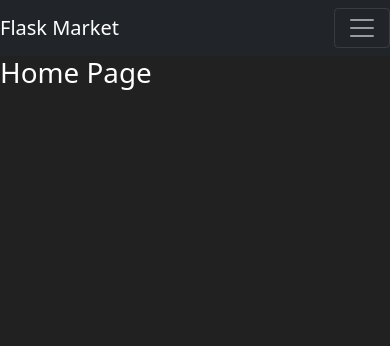
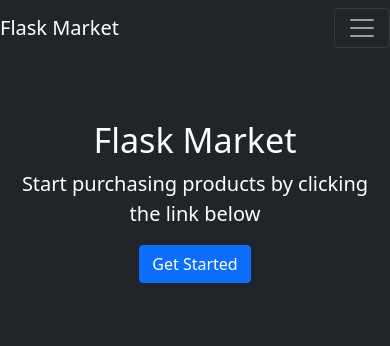
Before and after one commit to EmanuelCAC/FlaskMarket, a Flask app: page / in a window 390 px wide. Shown: the top 346 px of the page. Run offline with Flask 3, Linux system fonts and the light colour scheme.

Commit message:
added logout and customizations

```diff
--- a/market/__init__.py
+++ b/market/__init__.py
@@ -9,5 +9,7 @@ app.config['SECRET_KEY'] = 'aa91be99e853f0ab9e018fa5'
 db = SQLAlchemy(app)
 bcrypt = Bcrypt(app)
 login_manager = LoginManager(app)
+login_manager.login_view = "login_page"
+login_manager.login_message_category = "info"
 
 from market import routes
--- a/market/routes.py
+++ b/market/routes.py
@@ -3,7 +3,7 @@ from flask import render_template, redirect, url_for, flash
 from market.models import Item, User
 from market.forms import RegisterForm, LoginForm
 from market import db
-from flask_login import login_user
+from flask_login import login_user, logout_user, login_required
 
 @app.route('/')
 @app.route('/home')
@@ -11,6 +11,7 @@ def home_page():
   return render_template('home.html')
 
 @app.route('/market')
+@login_required
 def market_page():
   items = Item.query.all()
   return render_template('market.html', items=items)
@@ -25,6 +26,9 @@ def register_page():
       password=form.password1.data)
     db.session.add(user_to_create)
     db.session.commit()
+    login_user(user_to_create)
+    flash(f'Account created successfully! You are now logged in as: {user_to_create.username}', category='success')
+
     return redirect(url_for('market_page'))
   if form.errors != {}:
     for err_msg in form.errors.values():
@@ -45,5 +49,11 @@ def login_page():
 
   return render_template('login.html', form=form)
 
+@app.route('/logout')
+def logout_page():
+  logout_user()
+  flash("You have been logged out!", category='info')
+  return redirect(url_for('home_page'))
+
 if __name__ == "__main__":
     app.run(host='0.0.0.0', debug=True)
--- a/market/templates/base.html
+++ b/market/templates/base.html
@@ -49,7 +49,7 @@
           <a class="nav-link">Welcome, {{ current_user.username }}</a>
         </li>
         <li class="nav-item">
-          <a class="nav-link" href="#">Logout</a>
+          <a class="nav-link" href="{{ url_for('logout_page')}}">Logout</a>
         </li>
       </ul>
       {% else %}
--- a/market/templates/home.html
+++ b/market/templates/home.html
@@ -3,5 +3,13 @@
 Home
 {% endblock %}
 {% block content %}
-<h1>Home Page</h1>
+<div class="position-relative overflow-hidden p-3 p-md-5 m-md-3 text-center bg-dark" style="color:white">
+  <div class="col-md-5 p-lg-5 mx-auto my-5">
+    <h1 class="display-4 font-weight-normal">Flask Market</h1>
+    <p class="lead font-weight-normal">Start purchasing products by clicking the link below</p>
+    <a class="btn btn-primary" href="{{ url_for('market_page') }}">Get Started</a>
+  </div>
+  <div class="product-device box-shadow d-none d-md-block"></div>
+  <div class="product-device product-device-2 box-shadow d-none d-md-block"></div>
+</div>
 {% endblock %}
```
Also changed, not shown: instance/market.db.
